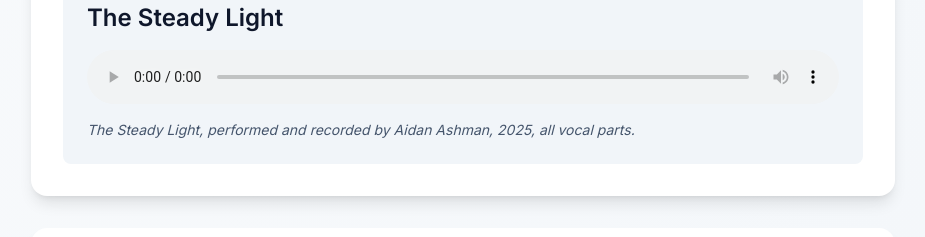
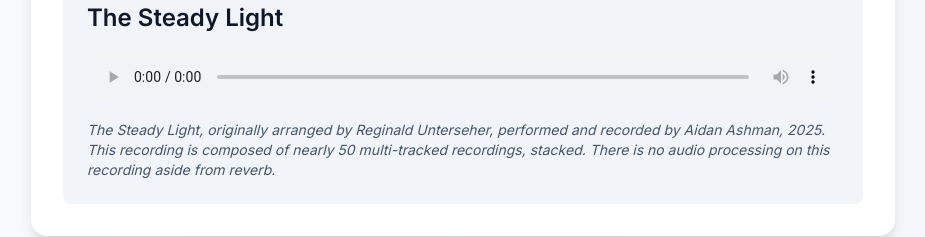
Before and after one commit to davidashman/aidan.ashman.com, a Next.js app: page / in a window 1280 px wide. Shown: the part 1480-1717 px from the top of the page, without its empty margins (177-1102 px from the left). Built offline with nearby package versions, Linux system fonts and the light colour scheme.

Commit message:
updated steady light description

```diff
--- a/app/page.tsx
+++ b/app/page.tsx
@@ -81,7 +81,7 @@ export default function Home() {
                 Your browser does not support the audio element.
               </audio>
               <p className="text-sm text-slate-600 dark:text-slate-400 mt-4 italic">
-                The Steady Light, performed and recorded by Aidan Ashman, 2025, all vocal parts.
+                The Steady Light, originally arranged by Reginald Unterseher, performed and recorded by Aidan Ashman, 2025. This recording is composed of nearly 50 multi-tracked recordings, stacked. There is no audio processing on this recording aside from reverb.
               </p>
             </div>
           </div>
```
